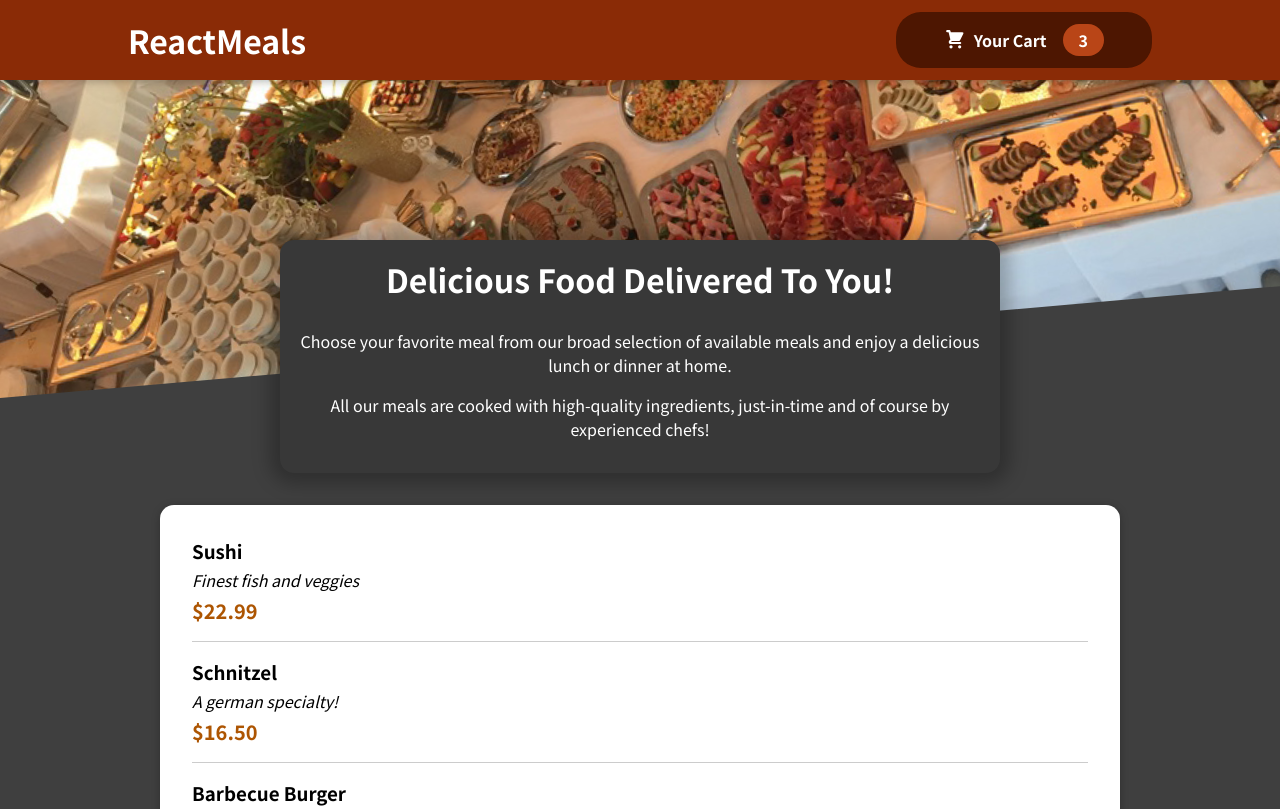
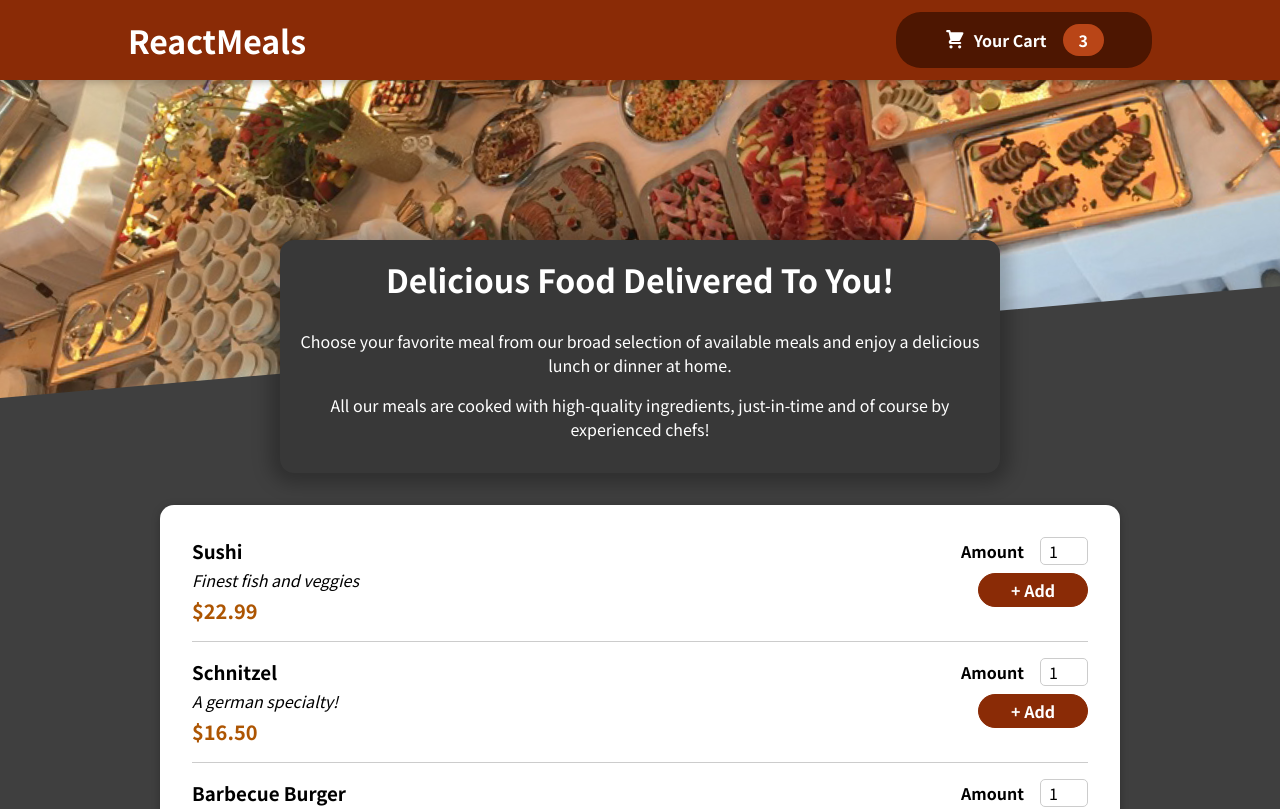
Before and after one commit to girishmt4/food-order-app, a React (Create React App) app: page / in a window 1280 px wide. Shown: the top 809 px of the page. Built offline with nearby package versions, Linux system fonts and the light colour scheme.

Commit message:
Form added to add individual items

```diff
--- a/src/components/Meals/AvailableMeals.js
+++ b/src/components/Meals/AvailableMeals.js
@@ -32,7 +32,7 @@
 const AvailableMeals = () => {
     const mealsList = DUMMY_MEALS.map(meal =>
         <MealItem
-            key={meal.id} name={meal.name} description={meal.description} price={meal.price}>
+            id={meal.id} key={meal.id} name={meal.name} description={meal.description} price={meal.price}>
         </MealItem>
     );
 
--- a/src/components/Meals/MealItem/MealItem.js
+++ b/src/components/Meals/MealItem/MealItem.js
@@ -1,4 +1,5 @@
 import classes from './MealItem.module.css';
+import MealItemForm from './MealItemForm';
 
 const MealItem = props => {
 
@@ -10,7 +11,7 @@
             <div className={classes.price}>{price}</div>
         </div>
         <div>
-
+            <MealItemForm id={props.id}></MealItemForm>
         </div>
     </li>
 };
--- a/src/components/Meals/MealItem/MealItemForm.js
+++ b/src/components/Meals/MealItem/MealItemForm.js
@@ -0,0 +1,21 @@
+import Input from '../../UI/Input';
+import classes from './MealItemForm.module.css';
+
+const MealItemForm = props => {
+    return <form className={classes.form}>
+        <Input label='Amount' input={{
+            id: 'amount_' + props.id,
+            type: 'number',
+            min: '1',
+            max: '5',
+            step: '1',
+            defaultValue: '1'
+        }}>
+        </Input>
+        <button>
+            + Add
+        </button>
+    </form>
+};
+
+export default MealItemForm;
--- /dev/null
+++ b/src/components/UI/Input.js
@@ -0,0 +1,10 @@
+import classes from './Input.module.css';
+
+const Input = props => {
+    return <div className={classes.input}>
+        <label htmlFor={props.input.id}>{props.label}</label>
+        <input {...props.input}></input>
+    </div>
+};
+
+export default Input;
--- /dev/null
+++ b/src/components/UI/Input.module.css
@@ -0,0 +1,18 @@
+.input {
+    display: flex;
+    align-items: center;
+    margin-bottom: 0.5rem;
+}
+
+.input label {
+    font-weight: bold;
+    margin-right: 1rem;
+}
+
+.input input {
+    width: 3rem;
+    border-radius: 5px;
+    border: 1px solid #ccc;
+    font: inherit;
+    padding-left: 0.5rem;
+}
```
Also changed, not shown: 1 other file (tests, documents, lock files or other folders).
